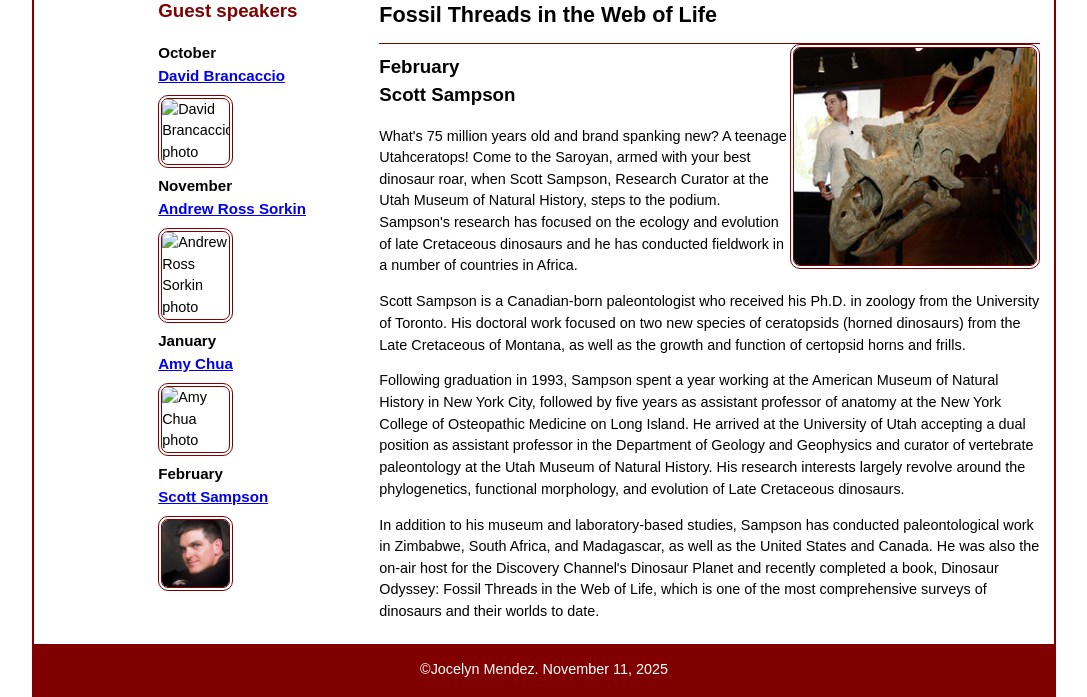
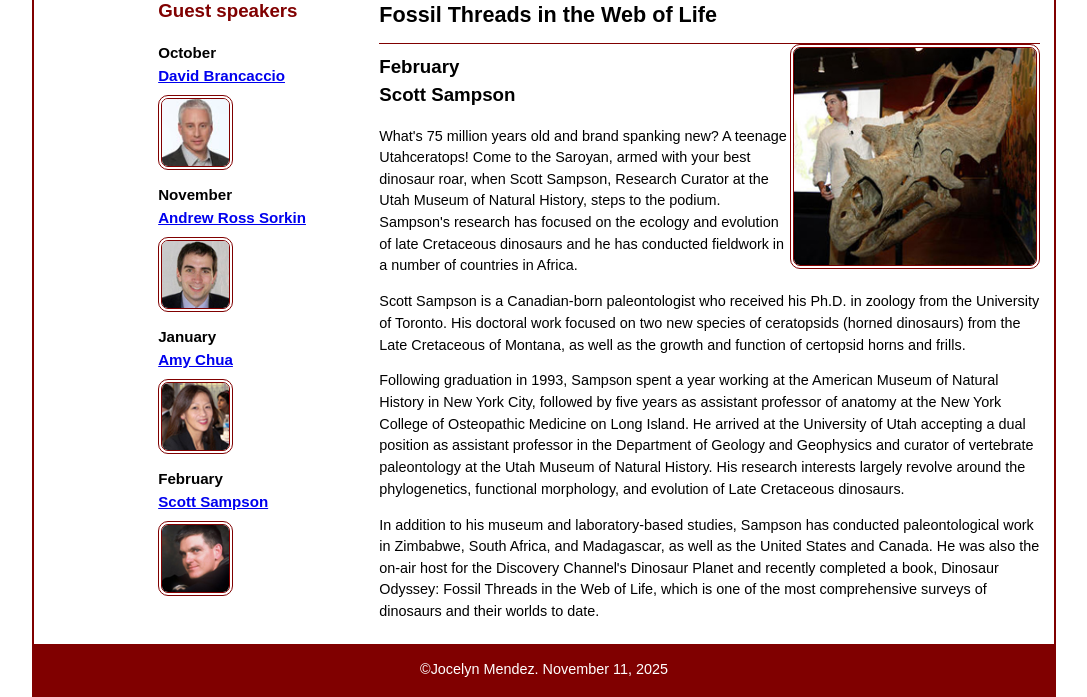
Before and after one commit to jam435njit/A08, a website: page speakers/sampson.html in a window 1280 px wide. Shown: the part 115-812 px from the top of the page, without its empty margins (96-1183 px from the left). Drawn offline with Linux system fonts and the light colour scheme; files that its build step writes are made by us from their sources; files whose address does not match are found by name.

Commit message:
Update sampson.html

```diff
--- a/speakers/sampson.html
+++ b/speakers/sampson.html
@@ -18,12 +18,12 @@
 	<main>
 		<aside>
 			<h2>Guest speakers</h2>
-			<h3>October<br><a href="../../A07/speakers/brancaccio.html">David Brancaccio</a></h3>
-			<img src="../../A07/images/brancaccio75.jpg" alt="David Brancaccio photo">
-			<h3>November<br><a href="../../A07/speakers/sorkin.html">Andrew Ross Sorkin</a></h3>
-			<img src="../../A07/images/sorkin75.jpg" alt="Andrew Ross Sorkin photo">
-			<h3>January<br><a href="../../A08/speakers/chua.html">Amy Chua</a></h3>
-			<img src="../../A07/images/chua75.jpg" alt="Amy Chua photo">
+			<h3>October<br><a href="../../speakers/brancaccio.html">David Brancaccio</a></h3>
+			<img src="../../images/brancaccio75.jpg" alt="David Brancaccio photo">
+			<h3>November<br><a href="../../speakers/sorkin.html">Andrew Ross Sorkin</a></h3>
+			<img src="../../images/sorkin75.jpg" alt="Andrew Ross Sorkin photo">
+			<h3>January<br><a href="../../speakers/chua.html">Amy Chua</a></h3>
+			<img src="../../images/chua75.jpg" alt="Amy Chua photo">
 			<h3>February<br><a href="../speakers/sampson.html">Scott Sampson</a></h3>
 			<img src="../images/sampson75.jpg" alt="Scott Sampson photo">
 		</aside>
```
